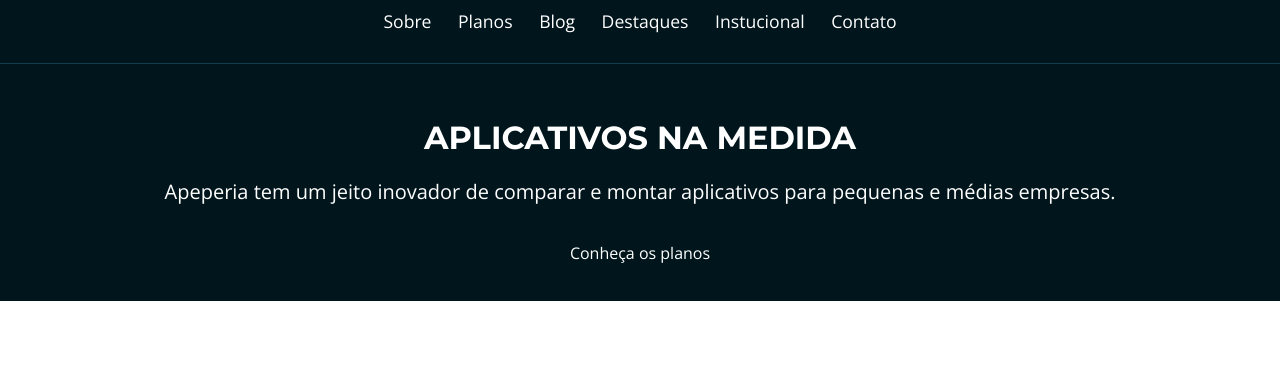
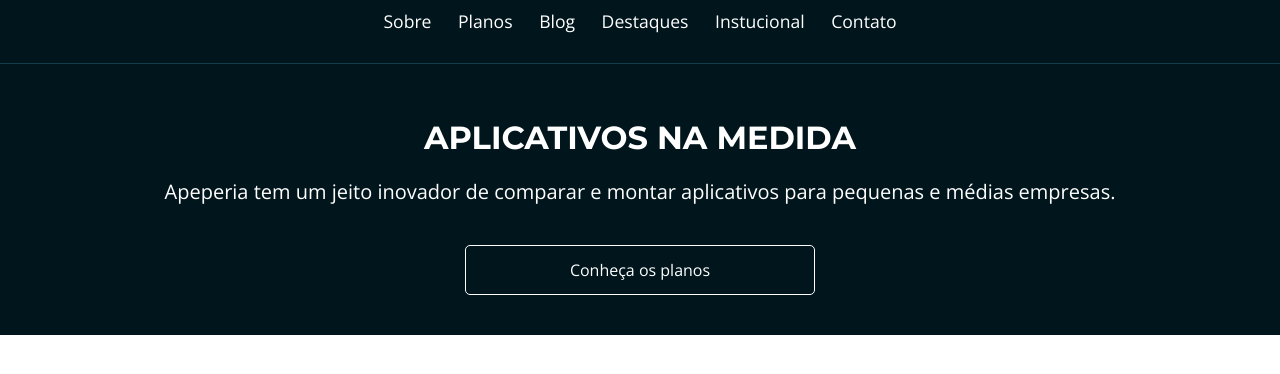
Before and after one commit to magnofnobrega/alura-layout-resp, a plain HTML site: page index.html in a window 1280 px wide. Shown: the part 74-448 px from the top of the page. Drawn offline with nearby package versions, Linux system fonts and the light colour scheme.

Commit message:
adicionado container e botao css

```diff
--- a/css/base.css
+++ b/css/base.css
@@ -1,3 +1,19 @@
 body {
     font-family: 'Open Sans', 'sans-serif';
 }
+
+.container {
+    padding-right: 6%;
+    padding-left: 6%;
+}
+
+.botao {
+    text-align: center;
+    display: block;
+    width: 100%;
+    max-width: 350px;
+    box-sizing: border-box;
+    padding: 1rem 2rem;
+    border: 1px solid #fff;
+    border-radius: 5px;
+}
--- a/index.html
+++ b/index.html
@@ -11,7 +11,7 @@
         <link rel="stylesheet" href="css/chamada.css">
     </head1>
     <body>
-        <header class="cabecalho">
+         <header class="cabecalho container" >
             <img src="img/logo-apeperia.svg" alt="Logo da Apeperia" class="cabecalho__logo">
             <nav class="cabecalho__navegacao">
                 <ul>
@@ -25,10 +25,10 @@
             </nav>
         </header>
         <main>
-            <section class="chamada">
+            <section class="chamada container">
                 <h1 class="chamada__titulo">Aplicativos na Medida</h1>
                 <p class="chamada__texto">Apeperia tem um jeito inovador de comparar e montar aplicativos para pequenas e médias empresas.</p>
-                <a href="#" class="chamada__botao">Conheça os planos</a>
+                <a href="#" class="chamada__botao botao">Conheça os planos</a>
             </section>
         </main>
     </body>
```
